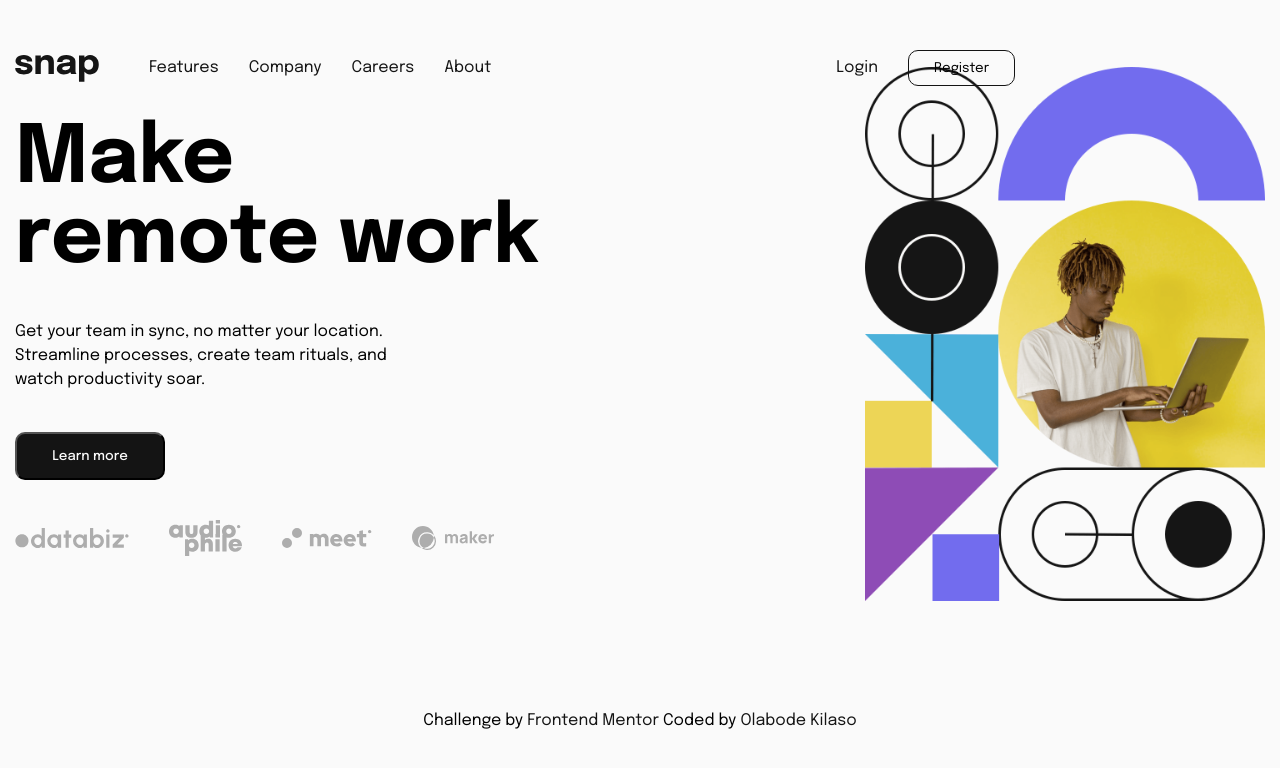
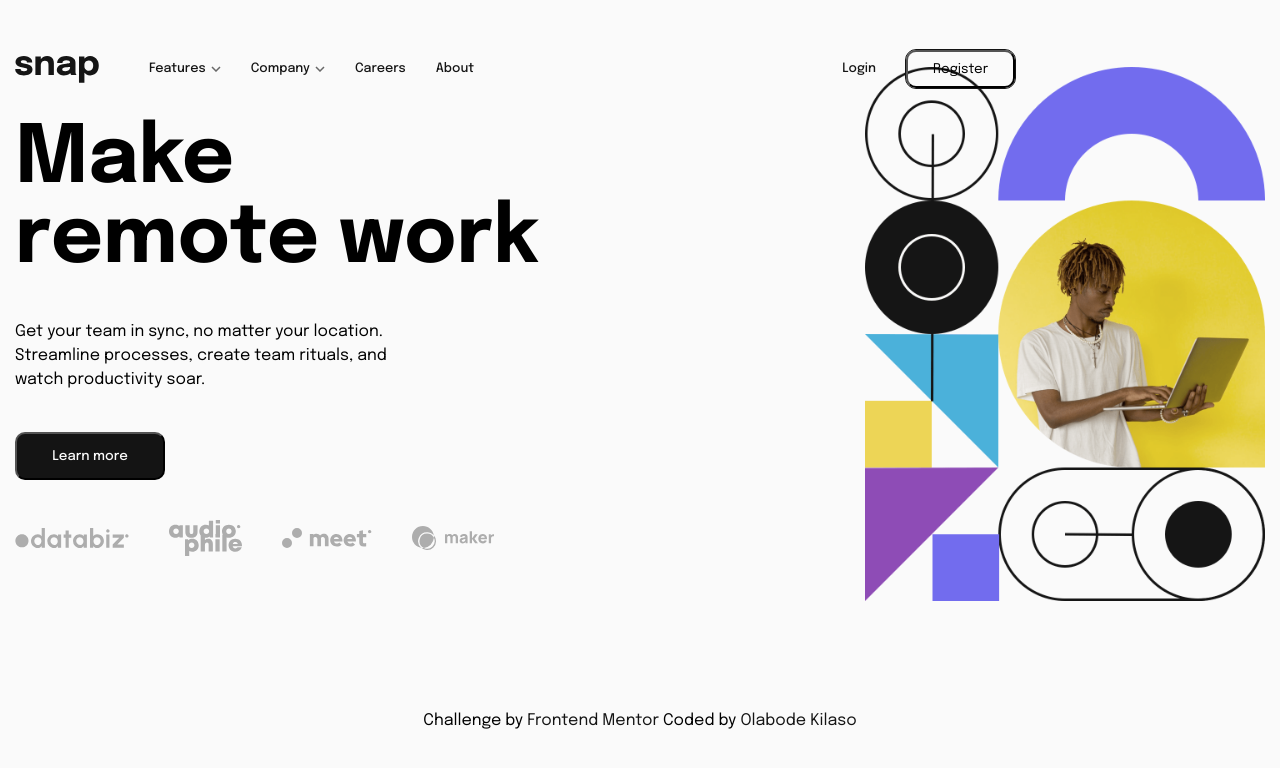
Before and after one commit to Great-kiola/Intro-section---dropdown-fem, a plain HTML site: page index.html in a window 1280 px wide. Drawn offline with Linux system fonts and the light colour scheme.

Commit message:
Made changes to the index and html files

```diff
--- a/index.html
+++ b/index.html
@@ -20,8 +20,8 @@
         <img src="/images/logo.svg" alt="Brand Logo">
 
         <ul>
-          <li><a href="">Features</a></li>
-          <li><a href="">Company</a></li>
+          <li><a href="">Features</a> <img src="./images/icon-arrow-down.svg" alt=""></li>
+          <li><a href="">Company</a><img src="./images/icon-arrow-down.svg" alt=""></li>
           <li><a href="">Careers</a></li>
           <li><a href="">About</a></li>
         </ul>
--- a/style.css
+++ b/style.css
@@ -91,7 +91,18 @@ nav .signOut ul{
 }
 nav .signOut ul li, nav .logoMenu ul li{
     margin-left: 30px;
+    display: flex;
+    align-items: center;
+    font-size: .8rem;
+    font-weight: 500;
 }
+nav .signOut ul li:hover, nav .logoMenu ul li:hover{
+    font-weight: 700;
+}
+nav .logoMenu ul li img{
+    margin-left: 5px;
+}
+
 ul{
     list-style: none;
 }
@@ -100,7 +111,7 @@ a{
     color: var(--AlmostBlack);
 }
 .registerBtn{
-    border: 1px solid var(--AlmostBlack);
+    outline: 1px solid var(--AlmostBlack);
     background-color: transparent;
     padding: 10px 25px;
     border-radius: 10px;
```
